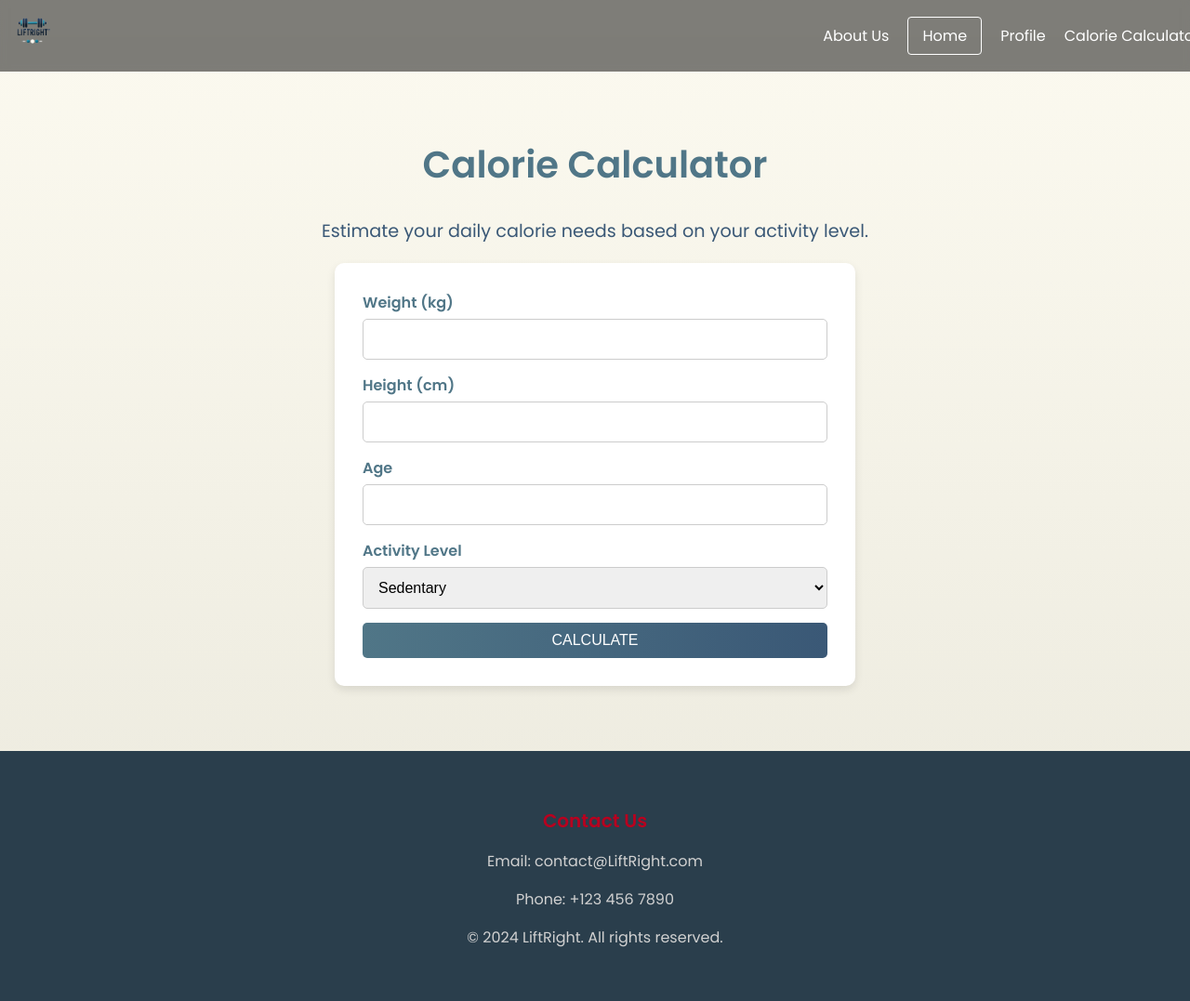
After one commit to nasrrx/WorkoutPlanner, a Django app: template Project/templates/calorie_result.html in a window 1280 px wide. The commit adds this page. Shown: the whole page at 93% size. Run offline with Django 5.2, Linux system fonts and the light colour scheme; the template is opened without the code that fills it, so the values that code supplies are empty.

Commit message:
Calorie Calculator Final - Needs Frontend Adjustments

```diff
--- a/Project/templates/Profile.html
+++ b/Project/templates/Profile.html
@@ -17,6 +17,7 @@
                 {% comment %} <li ><a href="{% url 'FindGyms' %}">Find Gyms</a></li> {% endcomment %}
                 <li><a href="{% url 'About' %}">About Us</a></li>
                 <li><a href="{% url 'Home' %}">Home</a></li>
+                <li><a href="{% url 'calorie_calculator' %}">Calorie Calculator</a></li>
                 <li class="join-btn"><a href="{% url 'Profile' %}">Profile</a></li>
                 <li>
                     <a href="#"
--- /dev/null
+++ b/Project/templates/calorie_result.html
@@ -0,0 +1,220 @@
+<!DOCTYPE html>
+<html lang="en">
+<head>
+    <meta charset="UTF-8">
+    <meta name="viewport" content="width=device-width, initial-scale=1.0">
+    <title>Calorie Calculator | LiftRight</title>
+    <link href="https://fonts.googleapis.com/css2?family=Poppins:wght@400;600&display=swap" rel="stylesheet">
+    {% load static %}
+</head>
+<body>
+    <header>
+        <nav class="navbar">
+            <a href="#" class="logo">
+                <img src="{% static 'images/Image.png' %}" alt="Logo">
+            </a>
+            <ul class="menu-links">
+                <li><a href="{% url 'About' %}">About Us</a></li>
+                <li class="join-btn"><a href="{% url 'Home' %}">Home</a></li>
+                <li><a href="{% url 'Profile' %}">Profile</a></li>
+                <li><a href="{% url 'calorie_calculator' %}">Calorie Calculator</a></li>
+            </ul>
+        </nav>
+    </header>
+
+    <main id="container">
+        <div class="welcome-section">
+            <h1>Calorie Calculator</h1>
+            <p>Estimate your daily calorie needs based on your activity level.</p>
+        </div>
+
+        <div class="calculator-section">
+            <form method="post">
+                {% csrf_token %}
+                <div class="input-group">
+                    <label for="weight">Weight (kg)</label>
+                    <input type="number" id="weight" name="weight" required>
+                </div>
+                <div class="input-group">
+                    <label for="height">Height (cm)</label>
+                    <input type="number" id="height" name="height" required>
+                </div>
+                <div class="input-group">
+                    <label for="age">Age</label>
+                    <input type="number" id="age" name="age" required>
+                </div>
+                <div class="input-group">
+                    <label for="activity-level">Activity Level</label>
+                    <select id="activity-level" name="activity_level" required>
+                        <option value="sedentary">Sedentary</option>
+                        <option value="moderate">Moderate Activity</option>
+                        <option value="active">Active</option>
+                    </select>
+                </div>
+                <button type="submit" class="btn">Calculate</button>
+            </form>
+        </div>
+    </main>
+
+    <footer class="footer">
+        <h3>Contact Us</h3>
+        <p>Email: contact@LiftRight.com</p>
+        <p>Phone: +123 456 7890</p>
+        <p>© 2024 LiftRight. All rights reserved.</p>
+    </footer>
+</body>
+</html>
+
+<style>
+    /* General Styles */
+    body {
+        font-family: 'Poppins', sans-serif;
+        margin: 0;
+        padding: 0;
+        background: linear-gradient(to bottom, #fcfaf0, #eae8dc);
+        display: flex;
+        flex-direction: column;
+        min-height: 100vh;
+    }
+
+    header {
+        position: fixed;
+        top: 0;
+        width: 100%;
+        background: rgba(0, 0, 0, 0.5);
+        padding: 10px;
+        backdrop-filter: blur(5px);
+        z-index: 10;
+    }
+
+    .navbar {
+        max-width: 1280px;
+        margin: auto;
+        display: flex;
+        align-items: center;
+        justify-content: space-between;
+    }
+
+    .navbar .logo img {
+        width: 50px;
+    }
+
+    .menu-links {
+        display: flex;
+        list-style: none;
+        gap: 20px;
+    }
+
+    .menu-links li a {
+        color: white;
+        text-decoration: none;
+        font-weight: 500;
+    }
+
+    .navbar .menu-links .join-btn a {
+        border: 1px solid #fff;
+        padding: 8px 15px;
+        border-radius: 4px;
+        font-size: 16px;
+    }
+
+    /* Main Content */
+    #container {
+        margin-top: 100px;
+        padding: 20px;
+        text-align: center;
+        flex: 1;
+    }
+
+    .welcome-section h1 {
+        font-size: 2.5rem;
+        color: #507687;
+    }
+
+    .welcome-section p {
+        font-size: 1.2rem;
+        margin: 10px 0;
+        color: #3A5876;
+    }
+
+    .calculator-section {
+        display: flex;
+        justify-content: center;
+        align-items: center;
+        margin-top: 20px;
+    }
+
+    .calculator-section form {
+        background: white;
+        padding: 30px;
+        border-radius: 10px;
+        box-shadow: 0px 4px 10px rgba(0, 0, 0, 0.1);
+        width: 100%;
+        max-width: 500px;
+        text-align: left;
+    }
+
+    .input-group {
+        margin-bottom: 15px;
+    }
+
+    .input-group label {
+        display: block;
+        font-weight: 600;
+        margin-bottom: 5px;
+        color: #507687;
+    }
+
+    .input-group input,
+    .input-group select {
+        width: 100%;
+        padding: 12px;
+        font-size: 16px;
+        border: 1px solid #ccc;
+        border-radius: 5px;
+        box-sizing: border-box;
+    }
+
+    .input-group input:focus,
+    .input-group select:focus {
+        border-color: #507687;
+        outline: none;
+    }
+
+    .btn {
+        width: 100%;
+        padding: 10px 15px;
+        font-size: 16px;
+        background: linear-gradient(90deg, #507687, #3a5876);
+        color: white;
+        border: none;
+        border-radius: 5px;
+        cursor: pointer;
+        text-transform: uppercase;
+    }
+
+    .btn:hover {
+        background: #3d2592;
+    }
+
+    .footer {
+        background-color: #2A3E4C;
+        color: #fff;
+        padding: 40px 20px;
+        text-align: center;
+        font-size: 16px;
+        margin-top: 50px;
+    }
+
+    .footer h3 {
+        font-size: 20px;
+        font-weight: 600;
+        color: #B8001F;
+        margin-bottom: 10px;
+    }
+
+    .footer p {
+        font-size: 16px;
+        color: #d1d1d1;
+    }
+</style>
```
Also changed, not shown: Project/db.sqlite3.
